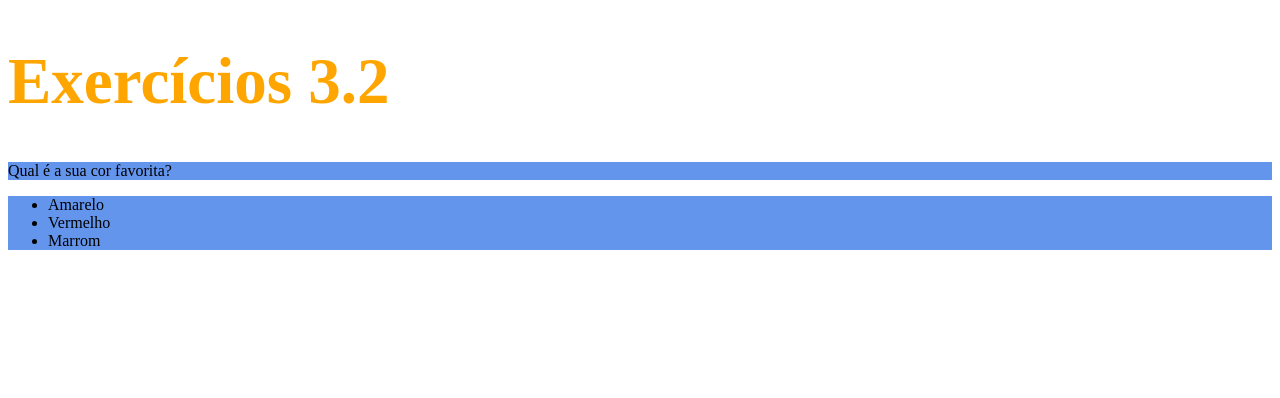
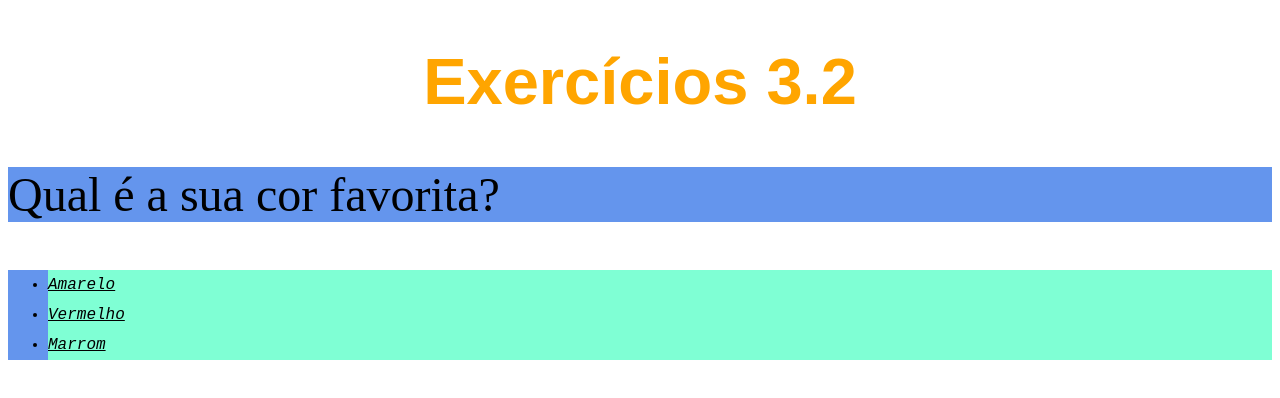
Before and after one commit to als-menezes/trybe-exercicios, a plain HTML site: page Fundamentos/Bloco 03: Introdução a HTML e CSS/Dia 2: HTML & CSS - Primeiros passos em CSS/index.html in a window 1280 px wide. Drawn offline with Linux system fonts and the light colour scheme.

Commit message:
segundo teste com CSS

```diff
--- a/Fundamentos/Bloco 03: Introdução a HTML e CSS/Dia 2: HTML & CSS - Primeiros passos em CSS/index.html
+++ b/Fundamentos/Bloco 03: Introdução a HTML e CSS/Dia 2: HTML & CSS - Primeiros passos em CSS/index.html
@@ -5,17 +5,35 @@
     <meta charset="UTF-8">
     <title>HTML</title>
     <style>
+        body {
+            font-size: 16px;
+        }
         h1 {
             font-size: 65px;
             color: orange;
+            font-family: sans-serif;
+            text-align: center;
         }
 
+        p {
+            font-weight: 60px;
+            font-size: 3em;
+        }
         ul {
             background-color: blueviolet;
+            font-style: italic;
+            font-family: monospace;
+            line-height: 30px;
+            text-decoration: underline;
+
         }
 
         .classcolor {
             background-color: cornflowerblue;
+        }
+
+        .licolor {
+            background-color: aquamarine;
         }
     </style>
 </head>
@@ -24,9 +42,9 @@
     <h1>Exercícios 3.2</h1>
     <p class="classcolor">Qual é a sua cor favorita?</p>
     <ul class="classcolor">
-        <li>Amarelo</li>
-        <li>Vermelho</li>
-        <li>Marrom</li>
+        <li class="licolor">Amarelo</li>
+        <li class="licolor">Vermelho</li>
+        <li class="licolor">Marrom</li>
     </ul>
 </body>
 
```
